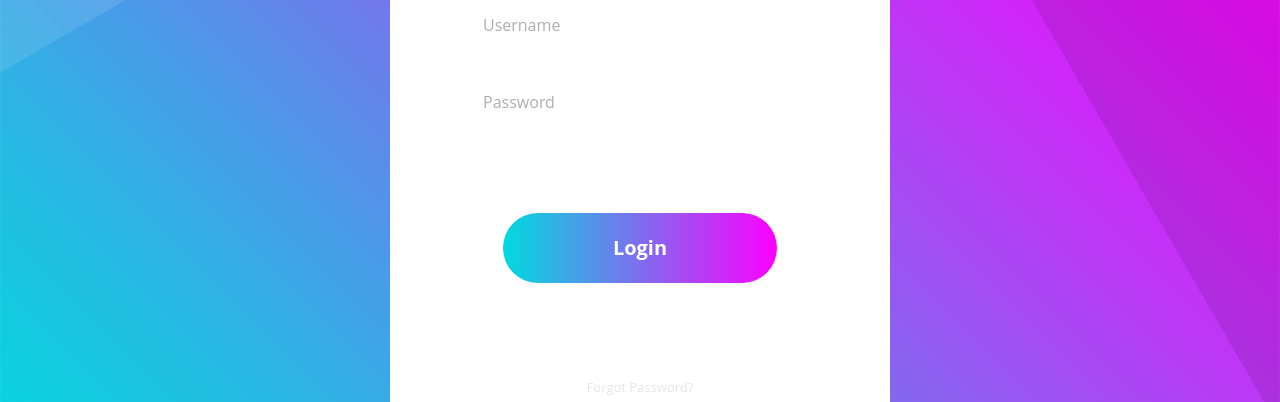
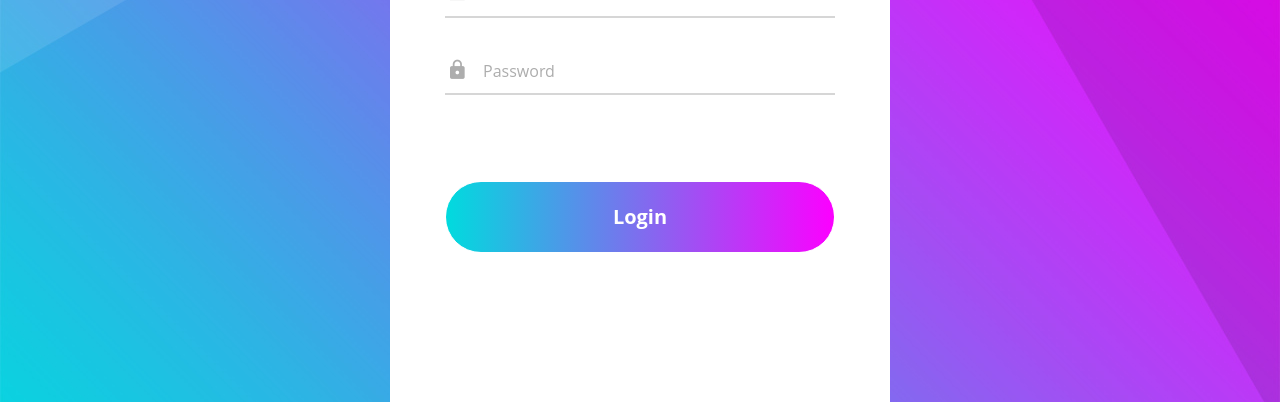
Before and after one commit to Corso-B-Informatica/progetto-websocket-campostrini-bertini, a website: page ChatMe/client/signup.html in a window 1280 px wide. Shown: the part 317-719 px from the top of the page. Drawn offline with nearby package versions, Linux system fonts and the light colour scheme.

Commit message:
modifiche

```diff
--- a/ChatMe/client/css/main.css
+++ b/ChatMe/client/css/main.css
@@ -2,7 +2,7 @@ a {
 
   font-size: 14px;
   line-height: 1.7;
-  color: #666666;
+  color: #adadad!important;
   margin: 0px;
   transition: all 0.4s;
   -webkit-transition: all 0.4s;
@@ -13,7 +13,7 @@ a {
 
 a:hover {
   text-decoration: none;
-  color: #fff;
+  color: #a64bf4!important;
 }
 
 /*---------------------------------------------*/
@@ -25,7 +25,9 @@ h5,
 h6 {
   margin: 0px;
 }
-
+span {
+  color: #adadad;
+}
 p {
   font-size: 14px;
   line-height: 1.7;
@@ -98,22 +100,15 @@ iframe {
 }
 
 .container-input {
-  border-bottom: 2px solid rgba(255, 255, 255, 0.24);
+  border-bottom: 2px solid rgba(173, 173, 173, 0.5);
   margin-bottom: 30px;
 }
 
 .input100 {
-  font-size: 16px;
-  line-height: 1.2;
-
-  display: block;
-  width: 100%;
   height: 45px;
-  background: transparent;
   padding: 0 5px 0 38px;
 }
 
-/*---------------------------------------------*/
 .focus-input100 {
   position: absolute;
   display: block;
@@ -132,19 +127,17 @@ iframe {
   left: 0;
   width: 0;
   height: 2px;
-
+  background: #212529;
   -webkit-transition: all 0.4s;
   -o-transition: all 0.4s;
   -moz-transition: all 0.4s;
   transition: all 0.4s;
-
-  background: #fff;
 }
 
 .focus-input100::after {
   font-family: Material-Design-Iconic-Font;
   font-size: 22px;
-  color: #fff;
+  color: #adadad;
 
   content: attr(data-placeholder);
   display: block;
--- a/ChatMe/client/signup.html
+++ b/ChatMe/client/signup.html
@@ -10,6 +10,9 @@
     <link rel="stylesheet" href="./css/style.css" />
     <link href="https://cdn.jsdelivr.net/npm/bootstrap@5.3.0-alpha1/dist/css/bootstrap.min.css" rel="stylesheet"
         integrity="sha384-GLhlTQ8iRABdZLl6O3oVMWSktQOp6b7In1Zl3/Jr59b6EGGoI1aFkw7cmDA6j6gD" crossorigin="anonymous">
+    <script src="https://cdn.jsdelivr.net/npm/bootstrap@5.3.0-alpha1/dist/js/bootstrap.bundle.min.js"
+        integrity="sha384-w76AqPfDkMBDXo30jS1Sgez6pr3x5MlQ1ZAGC+nuZB+EYdgRZgiwxhTBTkF7CXvN"
+        crossorigin="anonymous"></script>
     <link rel="stylesheet" type="text/css" href="./fonts/iconic/css/material-design-iconic-font.min.css">
     <link rel="stylesheet" type="text/css" href="./css/util.css">
     <link rel="stylesheet" type="text/css" href="./css/main.css">
@@ -44,6 +47,7 @@
                 font-size: 1rem;
             }
         }
+
         .btn {
             border-radius: 50px;
             border: 1px solid #fff;
@@ -79,7 +83,8 @@
                 <span class="h1 text-center d-block p-b-34 p-t-27 text-dark">Sign up</span>
 
                 <div class="container-input w-100 position-relative">
-                    <input class="input100 text-dark" type="text" name="username" placeholder="Username">
+                    <input class="input100 text-dark d-block w-100 bg-transparent" type="text" name="username"
+                        placeholder="Username">
                     <span class="focus-input100" data-placeholder="&#xf207;"></span>
                 </div>
 
@@ -94,11 +99,13 @@
                 </div>
 
                 <div class="container-login100-form-btn">
-                    <button class="btn">Login</button>
+                    <button class="btn w-100">Login</button>
                 </div>
 
-                <div class="text-center p-t-90">
-                    <a class="txt1" href="#">Forgot Password?</a>
+                <div class="flex-column d-flex align-items-center justify-content-center p-t-155">
+                    <span class="p-b-17">Or Sign In Using</span>
+
+                    <a href="./signup.html" class="h5">Sign In 🠖</a>
                 </div>
             </form>
         </div>
@@ -113,8 +120,11 @@
             </div>
         </footer>
     </div>
-    <script src="https://cdn.jsdelivr.net/npm/bootstrap@5.3.0-alpha1/dist/js/bootstrap.bundle.min.js"
-        integrity="sha384-w76AqPfDkMBDXo30jS1Sgez6pr3x5MlQ1ZAGC+nuZB+EYdgRZgiwxhTBTkF7CXvN"
+    <script src="https://cdn.jsdelivr.net/npm/@popperjs/core@2.11.6/dist/umd/popper.min.js"
+        integrity="sha384-oBqDVmMz9ATKxIep9tiCxS/Z9fNfEXiDAYTujMAeBAsjFuCZSmKbSSUnQlmh/jp3"
+        crossorigin="anonymous"></script>
+    <script src="https://cdn.jsdelivr.net/npm/bootstrap@5.3.0-alpha1/dist/js/bootstrap.min.js"
+        integrity="sha384-mQ93GR66B00ZXjt0YO5KlohRA5SY2XofN4zfuZxLkoj1gXtW8ANNCe9d5Y3eG5eD"
         crossorigin="anonymous"></script>
 </body>
 
```
Also changed, not shown: ChatMe/client/index.html (+8 -2 lines).
